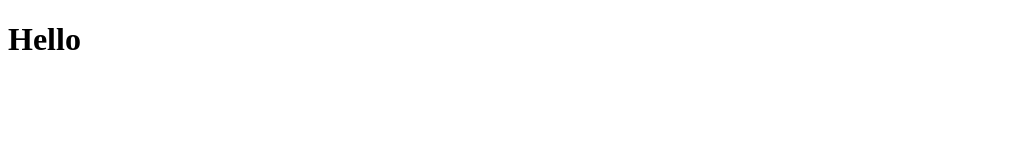
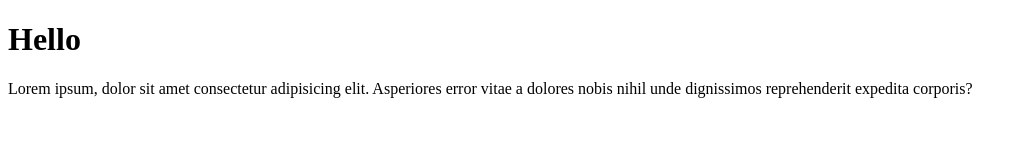
Before and after one commit to gostyukhin/lessons, a plain HTML site: page index.html in a window 1280 px wide. Shown: the whole page, without its empty margins (0-1027 px from the left). Drawn offline with Linux system fonts and the light colour scheme.

Commit message:
new commit

```diff
--- a/index.html
+++ b/index.html
@@ -9,6 +9,8 @@
 
 <body>
   <h1>Hello</h1>
+  <p>Lorem ipsum, dolor sit amet consectetur adipisicing elit. Asperiores error vitae a dolores nobis nihil unde
+    dignissimos reprehenderit expedita corporis?</p>
 </body>
 
 </html>
```
